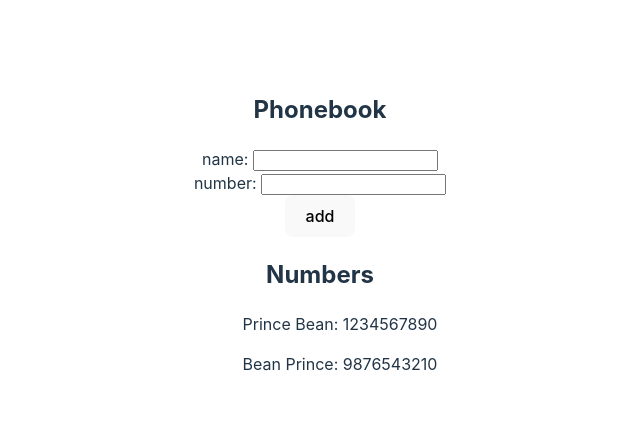
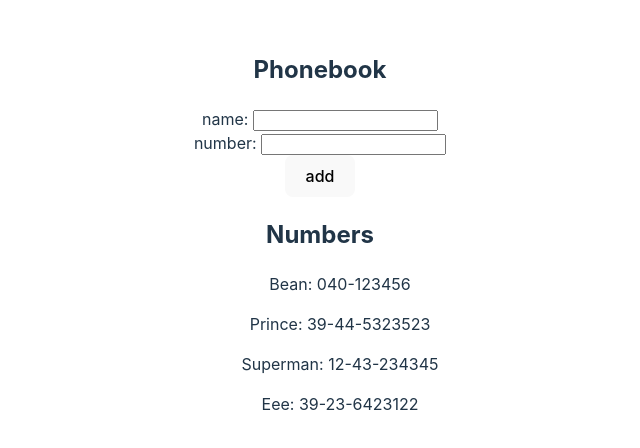
Before and after one commit to alexwisco/fullstackopencourse, a React (Vite) app in the folder part2/phonebook/: page / in a window 1280 px wide. Shown: the part 168-616 px from the top of the page, without its empty margins (320-960 px from the left). Built offline with nearby package versions, Linux system fonts and the light colour scheme; data requests are answered from the project's data file.

Commit message:
Done 2.11, fetching data from db.json

```diff
--- /dev/null
+++ b/part2/phonebook/db.json
@@ -0,0 +1,24 @@
+{
+    "persons":[
+      {
+        "name": "Bean",
+        "number": "040-123456",
+        "id": "1"
+      },
+      {
+        "name": "Prince",
+        "number": "39-44-5323523",
+        "id": "2"
+      },
+      {
+        "name": "Superman",
+        "number": "12-43-234345",
+        "id": "3"
+      },
+      {
+        "name": "Eee",
+        "number": "39-23-6423122",
+        "id": "4"
+      }
+    ]
+  }
--- a/part2/phonebook/package.json
+++ b/part2/phonebook/package.json
@@ -10,6 +10,7 @@
     "preview": "vite preview"
   },
   "dependencies": {
+    "axios": "^1.7.8",
     "react": "^18.3.1",
     "react-dom": "^18.3.1"
   },
--- a/part2/phonebook/src/App.jsx
+++ b/part2/phonebook/src/App.jsx
@@ -1,12 +1,25 @@
-import { useState } from 'react'
-
+import { useState, useEffect } from 'react'
+import axios from 'axios'
 import Person from './components/Person'
 import './App.css'
 
-const App = (props) => {
-  const [persons, setPersons] = useState(props.persons)
+const App = () => {
+  const [persons, setPersons] = useState([])
   const [newName, setNewName] = useState('')
   const [newNumber, setNewNumber] = useState('')
+
+
+  useEffect(() => {
+    console.log('effect')
+    axios
+        .get('http://localhost:3001/persons')
+        .then(response => {
+          console.log('promise fulfilled')
+          setPersons(response.data)
+        })
+  }, [])
+  console.log('render ', persons.length, ' notes')
+
 
   // When user types in form submission box
   const handleNameChange = (e) => {
--- a/part2/phonebook/src/main.jsx
+++ b/part2/phonebook/src/main.jsx
@@ -1,20 +1,11 @@
-import { StrictMode } from 'react'
-import { createRoot } from 'react-dom/client'
+
 import './index.css'
 import App from './App.jsx'
 import ReactDOM from 'react-dom/client'
+import axios from 'axios'
 
-const persons = [
-  {
-    name: 'Prince Bean',
-    number: 1234567890
-  },
-  {
-    name: 'Bean Prince',
-    number: 9876543210
-  }
-]
+
 
 ReactDOM.createRoot(document.getElementById('root')).render(
-  <App persons = {persons}/>
+  <App />
 )
```
Also changed, not shown: 1 other file (tests, documents, lock files or other folders).
